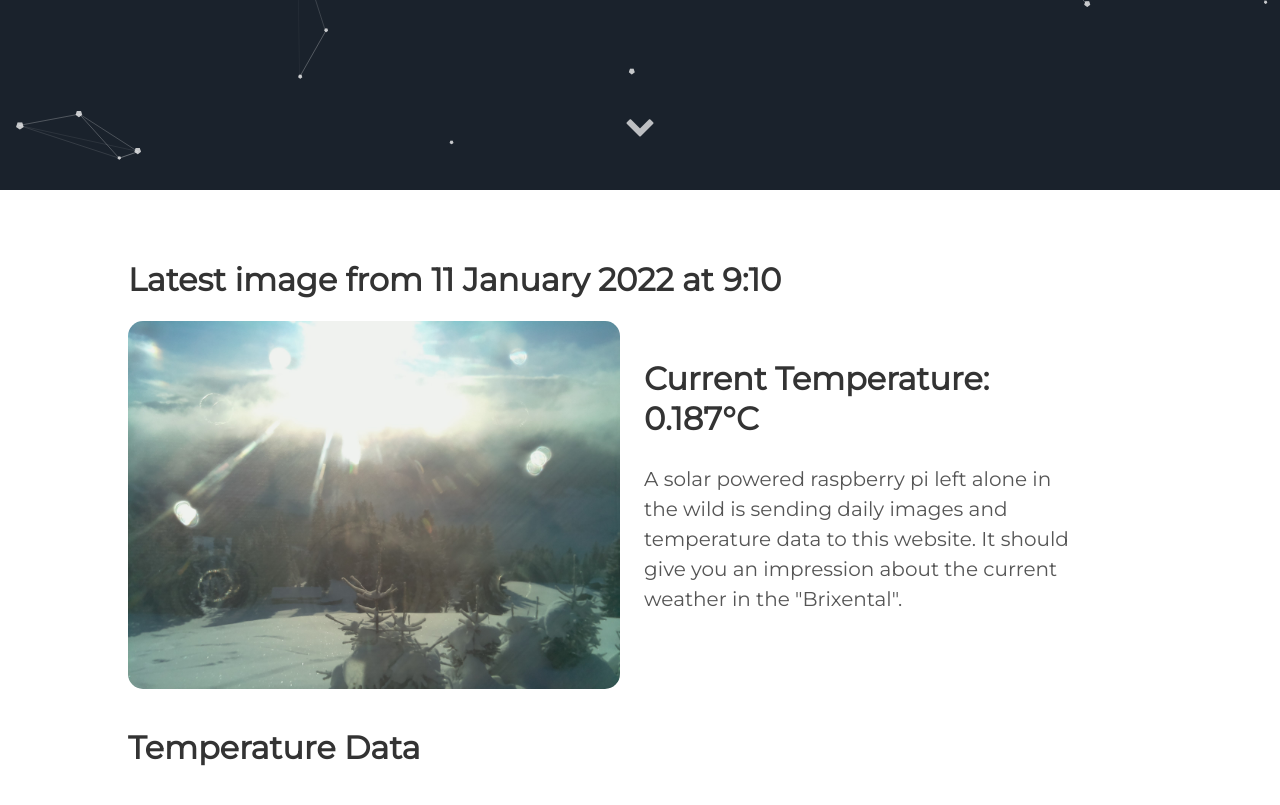
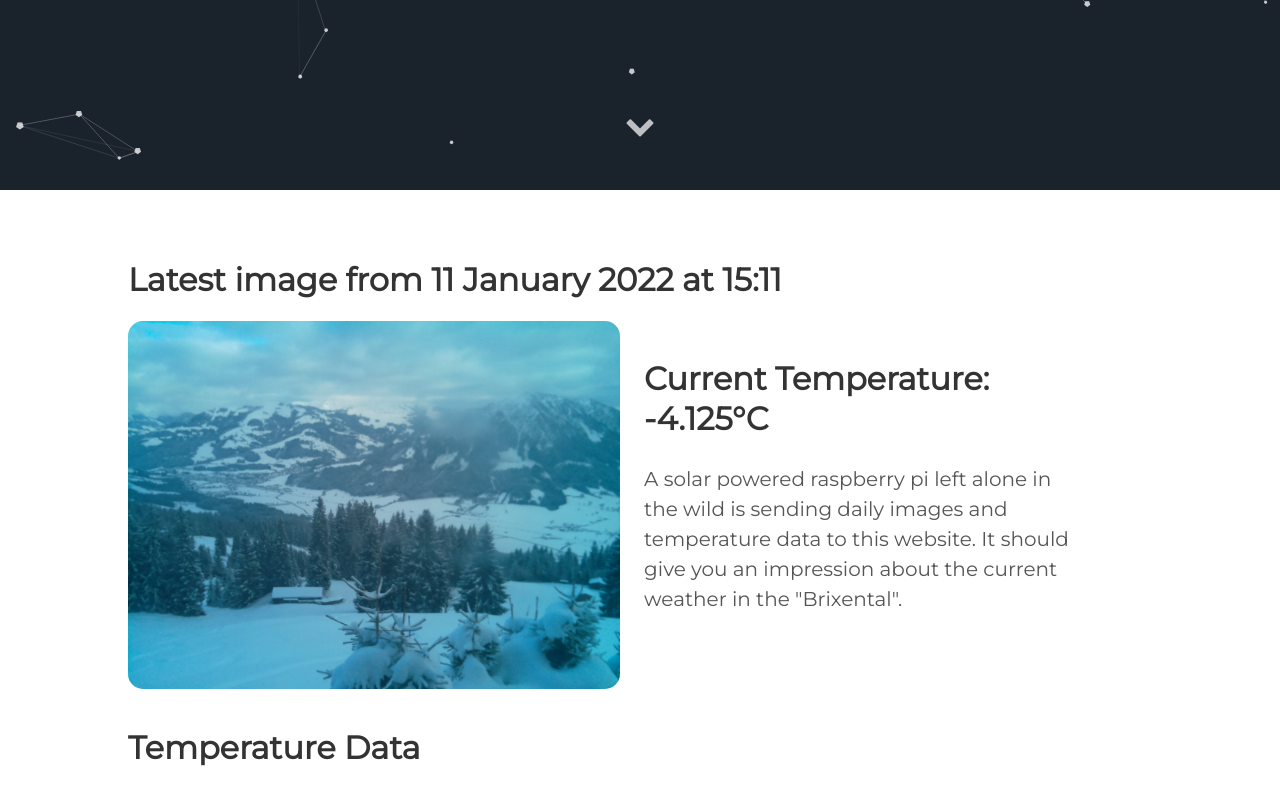
Before and after one commit to vektorious/vektorious.github.io, a Jekyll site: the page built from resources/huette.md, in a window 1280 px wide and 900 px high, scrolled down 710 px. Shown: the top 805 px of the window. Built offline with Jekyll 4.4.1, drawn with Linux system fonts in a browser that asks for light colours.

Commit message:
I'm a bot beep boop

```diff
--- a/resources/huette.md
+++ b/resources/huette.md
@@ -6,13 +6,13 @@ image: '/assets/img/'
 description: 'Live image from the Austrian alps'
 twitter_text: ' '
 ---
-## Latest image from 11 January 2022 at  9:10
+## Latest image from 11 January 2022 at 15:11
 <div class="huette">
   <div class="huette-image">
     <img src="{{ "/assets/img/huette.jpg" | prepend: site.baseurl }}">
   </div>
   <div class="huette-text">
-        <h2>Current Temperature: 0.187°C</h2>
+        <h2>Current Temperature: -4.125°C</h2>
         <p>A solar powered raspberry pi left alone in the wild is sending daily images and temperature data to this website. It should give you an impression about the current weather in the "Brixental".</p>
 
   </div>
```
Also changed, not shown: rpi-script/2022-01-11_150943.txt (renamed from rpi-script/2022-01-11_090928.txt, +5 -5 lines), rpi-script/huette.md (+2 -2 lines), assets/img/huette.jpg, assets/img/temp_plot.png, rpi-script/temp_plot.png, 1 other file.
